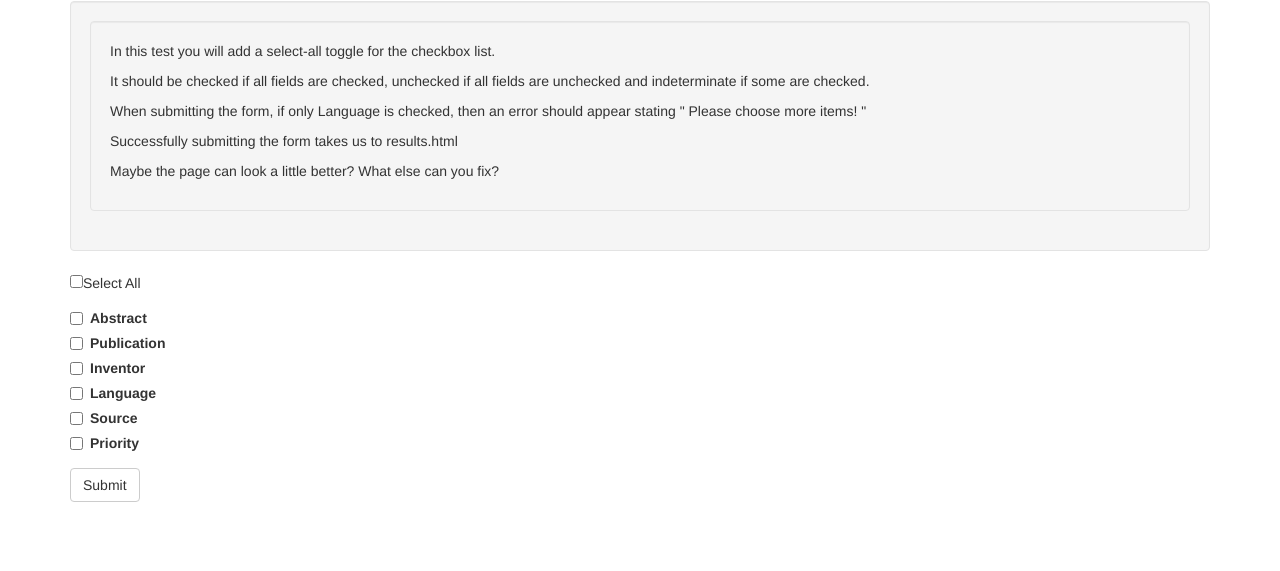
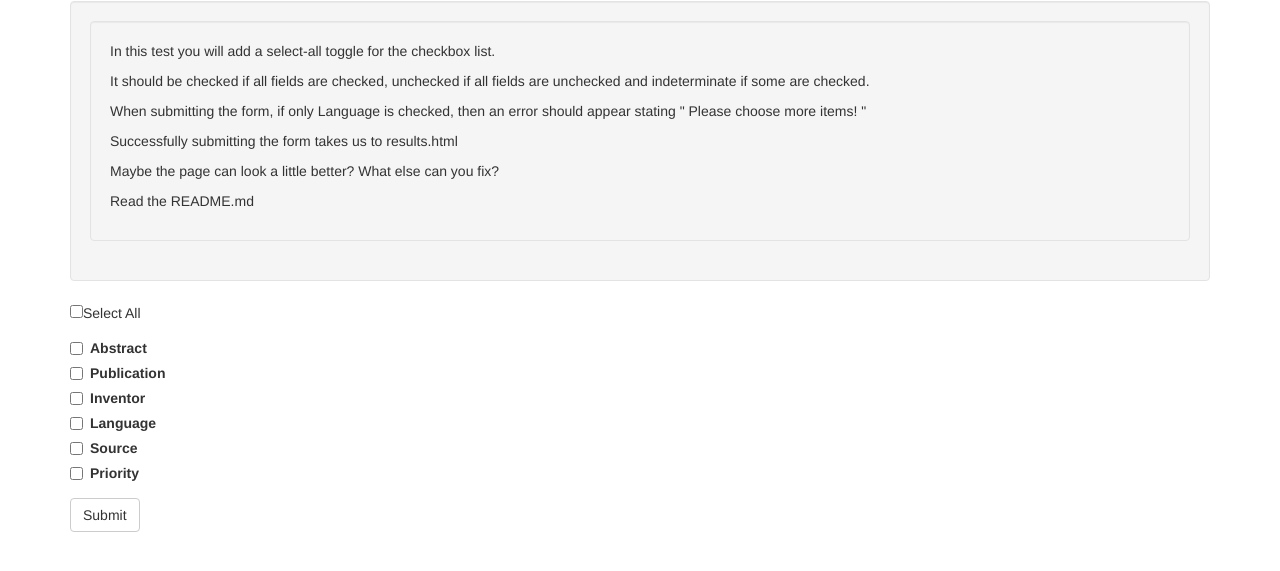
Before and after one commit to sshepard/TestMe_lite, a plain HTML site: page index.html in a window 1280 px wide. Shown: the part 69-640 px from the top of the page. Drawn offline with Linux system fonts and the light colour scheme.

Commit message:
Added instructions.

```diff
--- a/index.html
+++ b/index.html
@@ -25,6 +25,7 @@
 			<p>When submitting the form, if only Language is checked, then an error should appear stating &quot; Please choose more items! &quot;</p>
 			<p>Successfully submitting the form takes us to results.html</p>
 			<p>Maybe the page can look a little better? What else can you fix?</p>
+				<p>Read the README.md</p>
 				</div>
 
 		</div>
```
Also changed, not shown: README.md.
